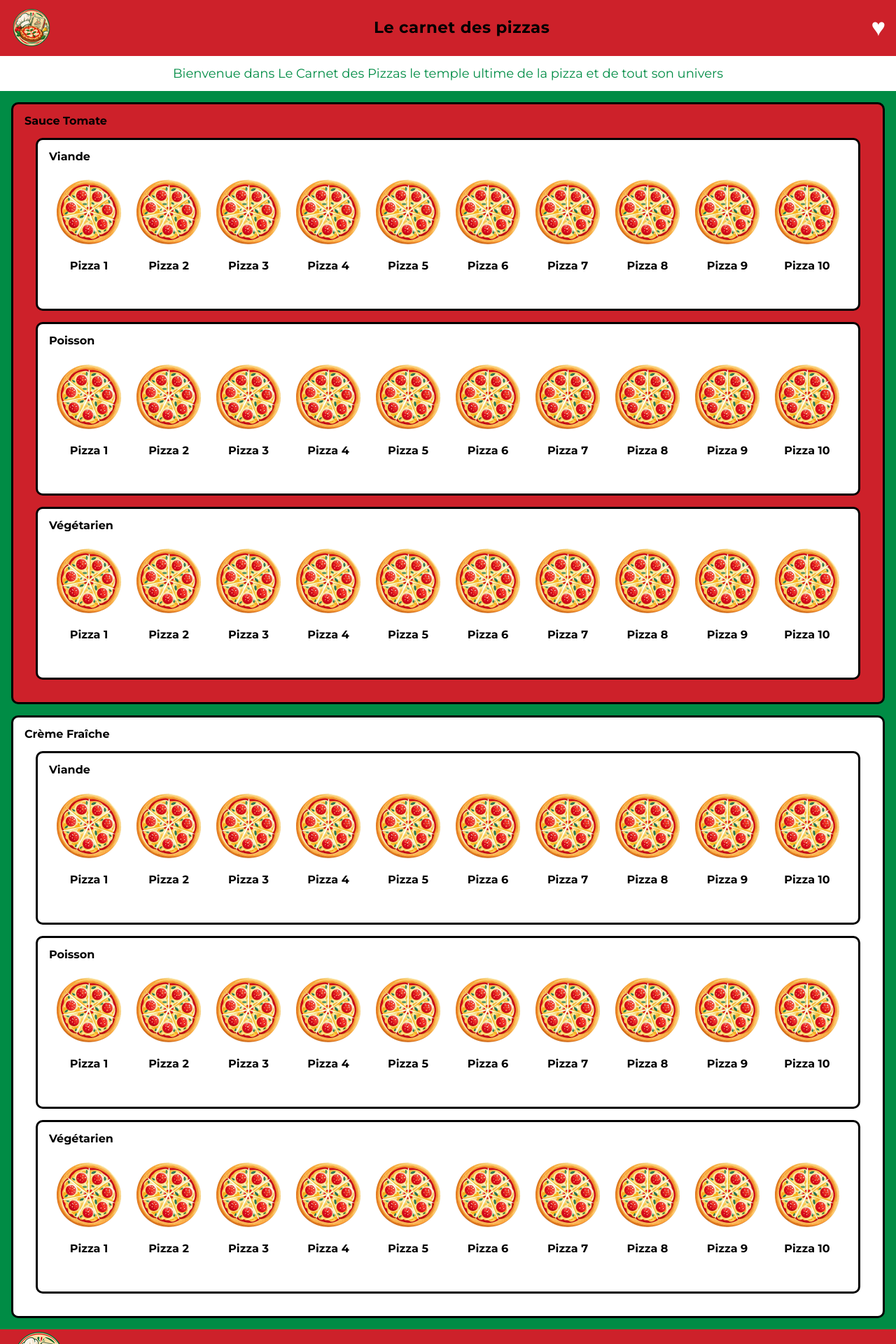
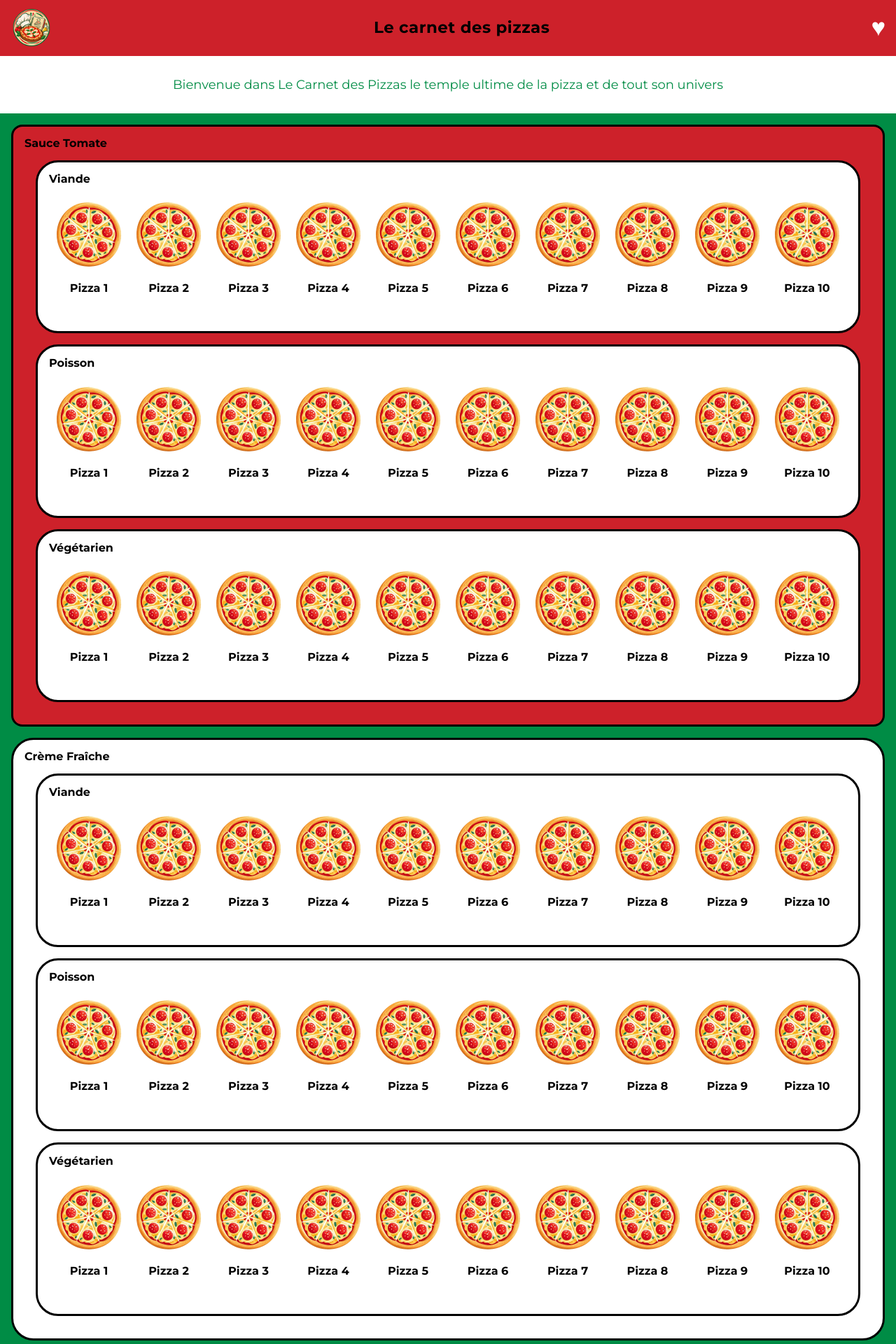
Before and after one commit to SIMPLON-DIST-DWWM-P1-198863/p2-g4-Le-Carnet-des-Pizzas, a React (Vite) app: page / in a window 1280 px wide. Shown: the top 1920 px of the page at 70% size. Built offline with nearby package versions, Linux system fonts and the light colour scheme.

Commit message:
change border-radius unit from px to rem

```diff
--- a/src/css/Fiche.css
+++ b/src/css/Fiche.css
@@ -4,7 +4,7 @@
   display: flex;
   flex-direction: column;
   margin: 1rem;
-  border-radius: 10px;
+  border-radius: 2rem;
 }
 /* Ceci gère le nom et l'image de la Pizza */
 .fiche-texte {
--- a/src/css/HomePage.css
+++ b/src/css/HomePage.css
@@ -7,7 +7,7 @@ body {
   color: var(--secondary-color);
   display: flex;
   justify-content: center;
-  padding: 1rem;
+  padding: 2rem;
   font-size: large;
 }
 /* Ceci gère la section Sauce Tomate de la HomePage */
@@ -17,7 +17,7 @@ body {
   flex-direction: column;
   margin: 1rem;
   padding: 1rem;
-  border-radius: 10px;
+  border-radius: 1rem;
   list-style: none;
   border: solid;
   font-weight: bold;
@@ -29,7 +29,7 @@ body {
   flex-direction: column;
   margin: 1rem;
   padding: 1rem;
-  border-radius: 10px;
+  border-radius: 2rem;
   list-style: none;
   border: solid;
   font-weight: bold;
@@ -41,7 +41,7 @@ body {
   flex-direction: column;
   margin: 1rem;
   padding: 1rem;
-  border-radius: 10px;
+  border-radius: 2rem;
   list-style: none;
   border: solid;
   font-weight: bold;
@@ -54,7 +54,6 @@ body {
   justify-content: space-around;
   padding-top: 1rem;
   padding-bottom: 1rem;
-  border-radius: 10px;
   list-style: none;
   border: none;
   font-weight: bold;
```
